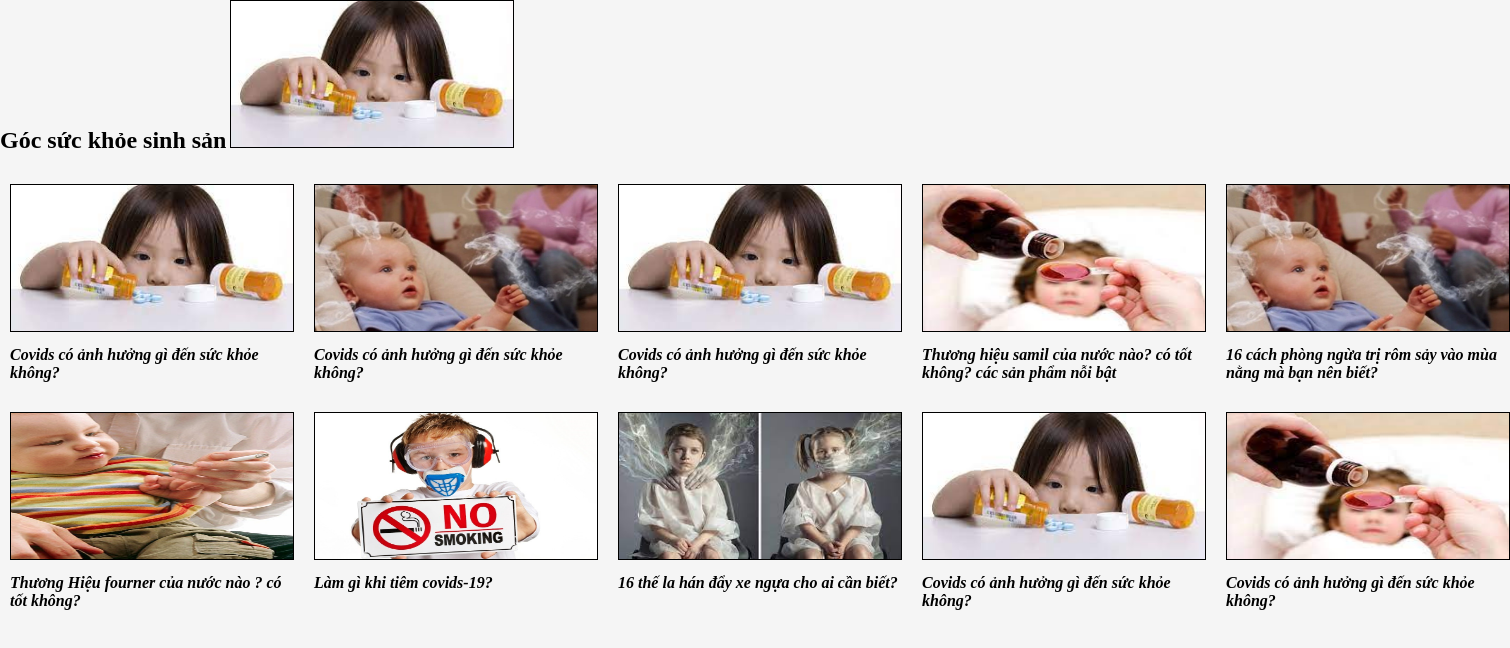
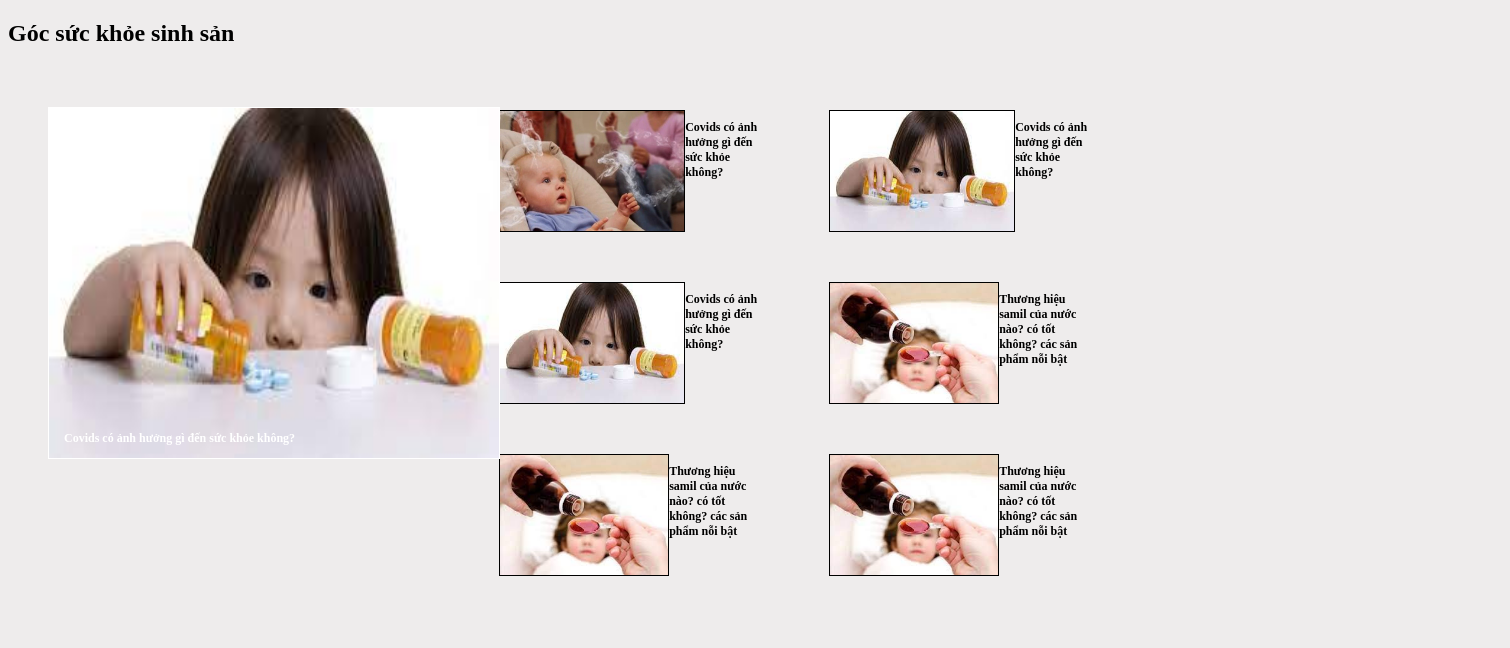
Before and after one commit to nhatlinhit09/getting-started-react, a plain HTML site: page task4-ListSucKhoe/index.html in a window 1280 px wide. Shown: the whole page, 1510 px wide, since content can reach past the window. Drawn offline with Linux system fonts and the light colour scheme.

Commit message:
sua task 4 hien thi deu hang

```diff
--- a/task4-ListSucKhoe/index.html
+++ b/task4-ListSucKhoe/index.html
@@ -1,7 +1,7 @@
 <!DOCTYPE html>
 <html>
 <title>
-    List Product
+    Task Anh Ngon
 </title>
 
 <head>
@@ -10,14 +10,16 @@
 
 <body>
     <h2>Góc sức khỏe sinh sản</h2>
-      <img src="download1.jpeg" alt="anh 1 ;height 400px; width:400px">
-    <div class="container">
+    <div class="container0">
+        <div class="container1">
+            <div class="box  "style="position: relative;text-align: center;color: white;" >
+                <img  src="download1.jpeg" alt="anh 1" style="width: 450px ; height: 350px;">
+                <p style=" position: absolute;bottom: 8px;left: 16px;">Covids có ảnh hưởng gì đến sức khỏe không? </p>
+            </div>
+        </div>
+        <div class="container2">
             <div class="box1">
-            <img src="download1.jpeg" alt="anh 1 ">
-            <p>Covids có ảnh hưởng gì đến sức khỏe không? </p>
-        </div>
-        <div class="box1">
-            <img src="download3.webp" alt="anh 1">
+                <img src="download3.webp" alt="anh 1" >
                 <p>Covids có ảnh hưởng gì đến sức khỏe không? </p>
             </div>
             <div class="box1">
@@ -25,42 +27,27 @@
                 <p>Covids có ảnh hưởng gì đến sức khỏe không? </p>
             </div>
             <div class="box1">
+                <img src="download1.jpeg" alt="anh 1">
+                <p>Covids có ảnh hưởng gì đến sức khỏe không? </p>
+            </div>
+
+            <div class="box1">
                 <img src="download2.jpeg" alt="anh 1">
                 <p>Thương hiệu samil của nước nào? có tốt không? các sản phẩm nỗi bật
                 <p>
             </div>
             <div class="box1">
-            <img src="download3.webp" alt="anh 1">
-            <p>16 cách phòng ngừa trị rôm sảy vào mùa nằng mà bạn nên biết? </p>
+                <img src="download2.jpeg" alt="anh 1">
+                <p>Thương hiệu samil của nước nào? có tốt không? các sản phẩm nỗi bật
+                <p>
+            </div>
+            <div class="box1">
+                <img src="download2.jpeg" alt="anh 1">
+                <p>Thương hiệu samil của nước nào? có tốt không? các sản phẩm nỗi bật
+                <p>
+            </div>
 
         </div>
     </div>
-
-    <div class="container">
-
-        <div class="box1">
-            <img src="download4.webp" alt="anh 1">
-            <p>Thương Hiệu fourner của nước nào ? có tốt không?</p>
-        </div>
-        <div class="box1">
-            <img src="download5.jpg" alt="anh 1">
-            <p>Làm gì khi tiêm covids-19? </p>
-        </div>
-        <div class="box1">
-            <img src="download6.jpeg" alt="anh 1">
-            <p>16 thế la hán đẩy xe ngựa cho ai cần biết? </p>
-
-        </div>
-        <div class="box1">
-            <img src="download1.jpeg" alt="anh 1">
-            <p>Covids có ảnh hưởng gì đến sức khỏe không? </p>
-        </div>
-        <div class="box1">
-            <img src="download2.jpeg" alt="anh 1">
-            <p>Covids có ảnh hưởng gì đến sức khỏe không? </p>
-        </div>
-    </div>
-    </div>
 </body>
-
 </html>
--- a/task4-ListSucKhoe/style.css
+++ b/task4-ListSucKhoe/style.css
@@ -1,36 +1,62 @@
-*{
-    box-sizing: border-box;
-    margin: 0;
+
+body{
+     background: rgb(238, 236, 236);
+
+
 }
-body{
-    background: whitesmoke;
+.container0{
+    width: 100%;
+    display: flex;
+
+
+
+
+    /* justify-content: space-between; */
 }
-.container{
+.container1{
+    width: 30%;
+    align-items: center;
+    justify-content: center;
+     margin: 20px 20px;
+    padding: 20px 20px;
+
+
+}
+.container2{
     display: flex;
     width: 100%;
+    flex-wrap: wrap;
+    margin: 13px 2px;
+
 
 }
 img{
-    width:284px;
-    height: 148px;
+    width:184px;
+    height: 120px;
     border: 1px solid;
 }
+.box{
+   position: relative;text-align: center;color: white;
+    font-family: 'Times New Roman', Times, serif;
+    font-size: 20px;
+}
 .box1{
-    width:284px;
-    margin: 10px 10px 10px 10px;
+   width: 300px;
+    margin: 20px 20px 10px 10px;
     box-sizing: border-box;
-    border-color: aqua;
-    font-style: italic;
+    display: flex;
+    padding: 10px 20px;
+    font-family: 'Times New Roman', Times, serif    ;
+
 
 }
 h2{
     font-size: 24px;
-    display: inline-block;
     margin: 20px 0;
 }
 p{
-    line-break: auto;
-    font-size: 16px;
+    margin: 20px 20px;
+    font-size: 12px;
     font-weight: bold;
     margin: 10px 0;
 }
```
Lines whose indentation alone changed are shown as unchanged.
